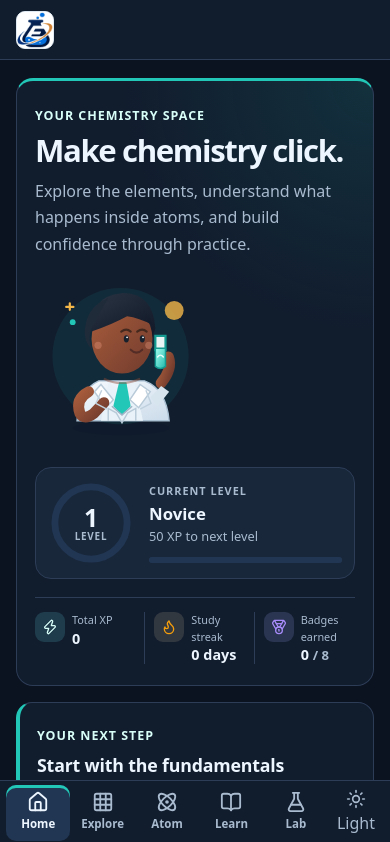
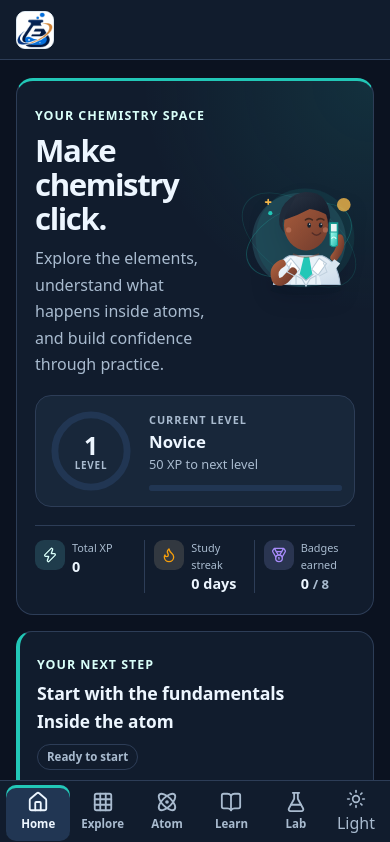
Before and after one commit to Elgit4/Elementa, a React (Vite) app: page / in a window 390 px wide. Shown: the top 842 px of the page. Built offline with nearby package versions, Linux system fonts and the light colour scheme.

Commit message:
Style responsive mascot placements across Elementa

```diff
--- a/src/styles-game.css
+++ b/src/styles-game.css
@@ -388,3 +388,56 @@
 @media (prefers-reduced-motion: reduce) {
   .section-link, .home-practice .tile-card { transition: none; }
 }
+
+
+
+/* Elementa character illustration system */
+.chem-mascot { display: block; max-width: 100%; height: auto; overflow: visible; }
+.home-hero {
+  grid-template-columns: minmax(0, 1fr) 174px minmax(270px, 330px);
+}
+.home-hero-art {
+  position: relative;
+  display: grid;
+  place-items: center;
+  align-self: stretch;
+  min-width: 0;
+  isolation: isolate;
+}
+.home-hero-art::before {
+  content: '';
+  position: absolute;
+  width: 142px;
+  aspect-ratio: 1;
+  border-radius: 50%;
+  background: color-mix(in oklab, var(--accent) 13%, var(--surface-2));
+  z-index: -1;
+}
+.home-hero-art .chem-mascot { position: relative; z-index: 1; filter: drop-shadow(0 10px 10px color-mix(in oklab, #020617 16%, transparent)); }
+.mascot-orbit {
+  position: absolute;
+  border: 1px solid color-mix(in oklab, var(--accent) 28%, transparent);
+  border-radius: 50%;
+  pointer-events: none;
+}
+.orbit-one { width: 164px; height: 164px; transform: rotate(-24deg) scaleY(.58); }
+.orbit-two { width: 190px; height: 190px; transform: rotate(35deg) scaleY(.55); opacity: .55; }
+.challenge-heading { align-items: center; }
+.challenge-mascot { flex: none; margin: -14px -7px -12px 0; filter: drop-shadow(0 5px 5px color-mix(in oklab, #020617 15%, transparent)); }
+
+@media (max-width: 1050px) {
+  .home-hero { grid-template-columns: minmax(0, 1fr) 145px; }
+  .home-hero-art { grid-column: 2; grid-row: 1; }
+  .home-level { grid-column: 1 / -1; }
+}
+@media (max-width: 560px) {
+  .home-hero { grid-template-columns: minmax(0, 1fr) 112px; align-items: center; }
+  .home-hero-copy { grid-column: 1; grid-row: 1; }
+  .home-hero-art { grid-column: 2; grid-row: 1; align-self: center; }
+  .home-hero-art .chem-mascot { width: 126px !important; max-width: none; }
+  .home-hero-art::before { width: 94px; }
+  .orbit-one { width: 112px; height: 112px; }
+  .orbit-two { width: 130px; height: 130px; }
+  .home-level { grid-column: 1 / -1; }
+  .challenge-mascot { width: 70px !important; }
+}
```
